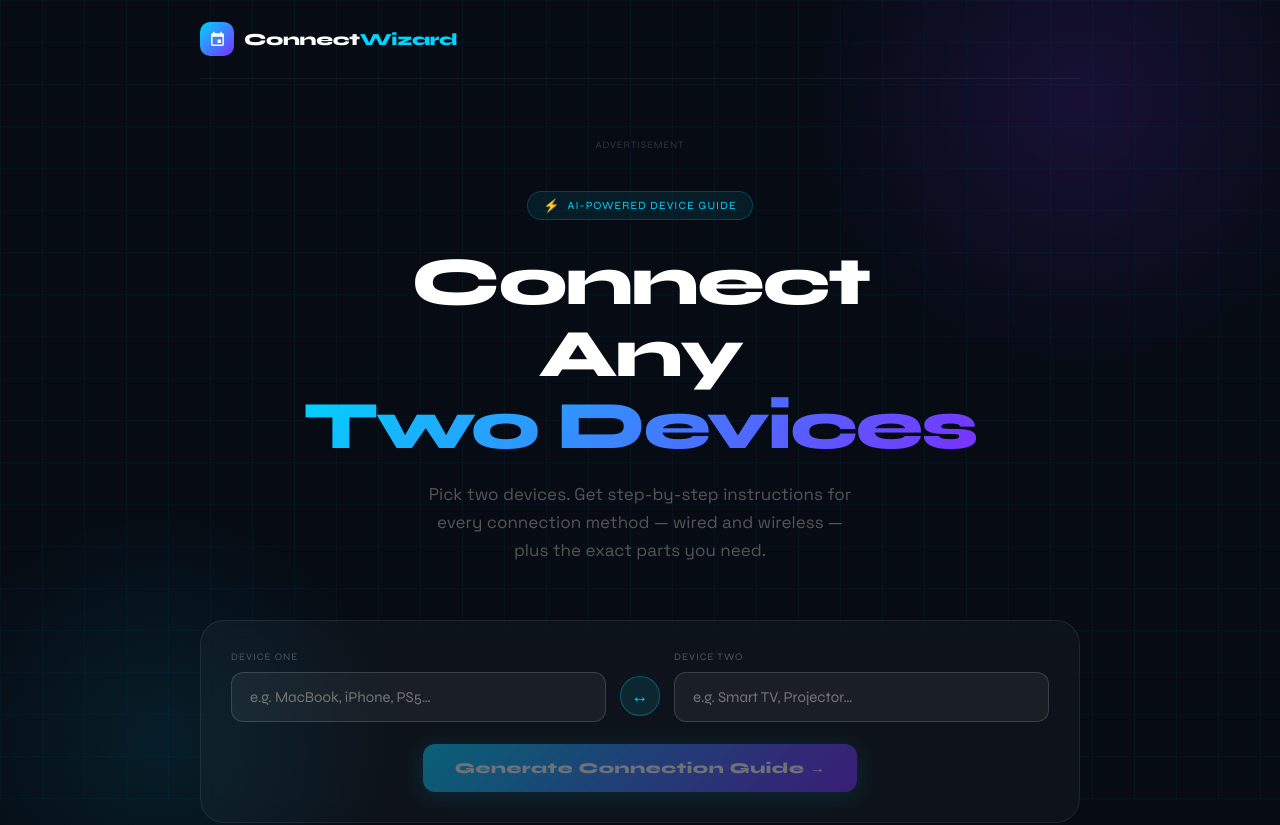
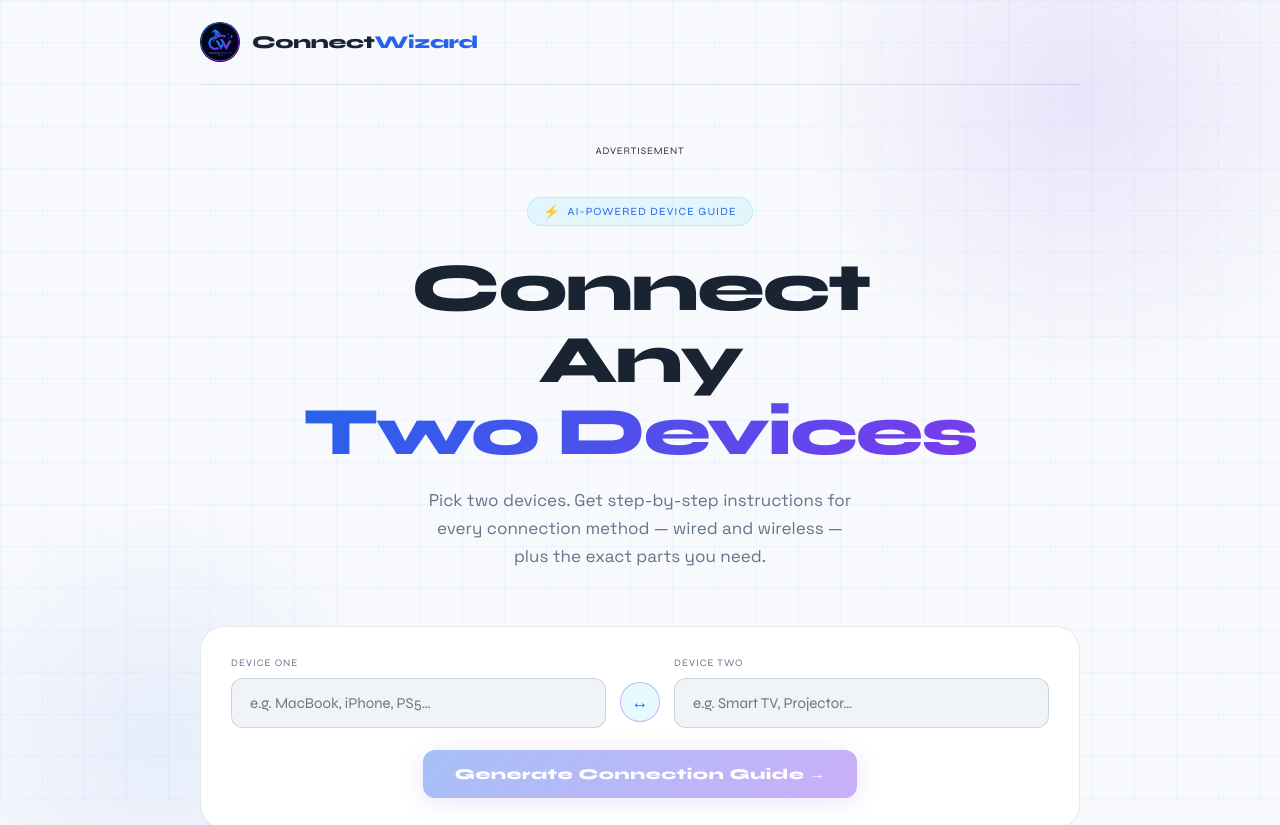
Before and after one commit to jonathondb/connectwizard, a React (Vite) app: page / in a window 1280 px wide. Shown: the top 825 px of the page. Built offline with nearby package versions, Linux system fonts and the light colour scheme.

Commit message:
Add files via upload

```diff
--- a/src/App.jsx
+++ b/src/App.jsx
@@ -91,26 +91,26 @@ function DeviceComboBox({ value, onChange, placeholder, excludeValue }) {
         onBlur={() => setTimeout(() => setOpen(false), 160)}
         placeholder={placeholder}
         style={{
-          width: "100%", background: "rgba(255,255,255,.05)",
-          border: "1.5px solid rgba(255,255,255,.15)", borderRadius: "12px",
-          padding: "15px 18px", color: "#fff", fontFamily: "'Syne',sans-serif",
+          width: "100%", background: "#F0F3F8",
+          border: "1.5px solid rgba(26,35,50,.15)", borderRadius: "12px",
+          padding: "15px 18px", color: "#1A2332", fontFamily: "'Syne',sans-serif",
           fontSize: "15px", outline: "none", boxSizing: "border-box",
           transition: "border-color .2s",
         }}
-        onFocus={e => { e.target.style.borderColor="#00D4FF"; setOpen(true); }}
+        onFocus={e => { e.target.style.borderColor="#2563EB"; setOpen(true); }}
         onBlur={e => { e.target.style.borderColor="rgba(255,255,255,.15)"; }}
       />
       {open && filtered.length > 0 && (
         <div style={{
           position: "absolute", top: "calc(100% + 6px)", left: 0, right: 0,
-          background: "#0F1923", border: "1.5px solid rgba(0,212,255,.3)",
+          background: "#FFFFFF", border: "1.5px solid rgba(124,58,237,.35)",
           borderRadius: "12px", maxHeight: "200px", overflowY: "auto", zIndex: 200,
           boxShadow: "0 12px 40px rgba(0,0,0,.6)",
         }}>
           {filtered.map(d => (
             <div key={d}
               onMouseDown={() => { onChange(d); setSearch(""); setOpen(false); }}
-              style={{ padding: "11px 18px", cursor: "pointer", color: "#bbb",
+              style={{ padding: "11px 18px", cursor: "pointer", color: "#4A5568",
                 fontFamily: "'Syne',sans-serif", fontSize: "14px",
                 transition: "background .1s, color .1s" }}
               onMouseEnter={e=>{e.currentTarget.style.background="rgba(0,212,255,.1)";e.currentTarget.style.color="#fff";}}
@@ -134,10 +134,10 @@ function EmailModal({ onSuccess }) {
   const isValid = name.trim().length > 1 && isValidEmail;
 
   const inputStyle = (hasError) => ({
-    width: "100%", background: "rgba(255,255,255,.05)",
+    width: "100%", background: "#F0F3F8",
     border: `1.5px solid ${hasError ? "#ff6b6b" : "rgba(255,255,255,.15)"}`,
     borderRadius: "12px", padding: "15px 18px",
-    color: "#fff", fontFamily: "'Syne',sans-serif", fontSize: "15px",
+    color: "#1A2332", fontFamily: "'Syne',sans-serif", fontSize: "15px",
     outline: "none", boxSizing: "border-box",
   });
 
@@ -169,14 +169,14 @@ function EmailModal({ onSuccess }) {
   return (
     <div style={{
       position: "fixed", inset: 0, zIndex: 999,
-      background: "rgba(7,12,20,.88)",
+      background: "rgba(20,30,48,.45)",
       backdropFilter: "blur(8px)",
       display: "flex", alignItems: "center", justifyContent: "center",
       padding: "20px",
     }}>
       <div style={{
-        background: "#0F1923",
-        border: "1px solid rgba(0,212,255,.3)",
+        background: "#FFFFFF",
+        border: "1px solid rgba(124,58,237,.35)",
         borderRadius: "24px", padding: "40px 36px",
         maxWidth: "440px", width: "100%",
         animation: "fadeUp .35s ease",
@@ -185,7 +185,7 @@ function EmailModal({ onSuccess }) {
         {/* Icon */}
         <div style={{
           width: "56px", height: "56px", borderRadius: "16px",
-          background: "linear-gradient(135deg,#00D4FF,#7B2FFF)",
+          background: "linear-gradient(135deg,#2563EB,#7C3AED)",
           display: "flex", alignItems: "center", justifyContent: "center",
           marginBottom: "24px",
         }}>
@@ -196,7 +196,7 @@ function EmailModal({ onSuccess }) {
 
         <h2 style={{
           fontFamily: "'Syne',sans-serif", fontWeight: "800", fontSize: "24px",
-          color: "#fff", marginBottom: "10px", lineHeight: 1.2,
+          color: "#1A2332", marginBottom: "10px", lineHeight: 1.2,
         }}>
           Get Your Free Connection Guide
         </h2>
@@ -209,7 +209,7 @@ function EmailModal({ onSuccess }) {
 
         {/* Name input */}
         <label style={{ fontFamily: "'Syne',sans-serif", fontSize: "10px",
-          color: "#555", letterSpacing: ".1em", textTransform: "uppercase",
+          color: "#64748B", letterSpacing: ".1em", textTransform: "uppercase",
           display: "block", marginBottom: "8px" }}>First Name</label>
         <input
           type="text"
@@ -219,13 +219,13 @@ function EmailModal({ onSuccess }) {
           placeholder="John"
           autoFocus
           style={{ ...inputStyle(error && !name.trim()), marginBottom: "14px" }}
-          onFocus={e => e.target.style.borderColor="#00D4FF"}
+          onFocus={e => e.target.style.borderColor="#2563EB"}
           onBlur={e => e.target.style.borderColor="rgba(255,255,255,.15)"}
         />
 
         {/* Email input */}
         <label style={{ fontFamily: "'Syne',sans-serif", fontSize: "10px",
-          color: "#555", letterSpacing: ".1em", textTransform: "uppercase",
+          color: "#64748B", letterSpacing: ".1em", textTransform: "uppercase",
           display: "block", marginBottom: "8px" }}>Email Address</label>
         <input
           type="email"
@@ -234,7 +234,7 @@ function EmailModal({ onSuccess }) {
           onKeyDown={e => e.key === "Enter" && handleSubmit()}
           placeholder="you@email.com"
           style={{ ...inputStyle(error && !isValidEmail), marginBottom: "8px" }}
-          onFocus={e => e.target.style.borderColor="#00D4FF"}
+          onFocus={e => e.target.style.borderColor="#2563EB"}
           onBlur={e => e.target.style.borderColor="rgba(255,255,255,.15)"}
         />
 
@@ -248,13 +248,13 @@ function EmailModal({ onSuccess }) {
           onClick={handleSubmit}
           disabled={loading}
           style={{
-            width: "100%", background: "linear-gradient(135deg,#00D4FF,#7B2FFF)",
+            width: "100%", background: "linear-gradient(135deg,#2563EB,#7C3AED)",
             border: "none", borderRadius: "12px", color: "#fff",
             fontFamily: "'Syne',sans-serif", fontWeight: "800", fontSize: "15px",
             padding: "16px", cursor: loading ? "not-allowed" : "pointer",
             marginTop: "8px", letterSpacing: "0.04em",
             opacity: loading ? .7 : 1, transition: "opacity .2s, transform .15s",
-            boxShadow: "0 4px 24px rgba(0,212,255,.3)",
+            boxShadow: "0 4px 24px rgba(124,58,237,.35)",
           }}
           onMouseEnter={e=>{ if(!loading) e.currentTarget.style.transform="translateY(-1px)"; }}
           onMouseLeave={e=>{ e.currentTarget.style.transform="translateY(0)"; }}
@@ -264,7 +264,7 @@ function EmailModal({ onSuccess }) {
 
         <p style={{
           fontFamily: "'Space Grotesk',sans-serif", fontSize: "11px",
-          color: "#444", textAlign: "center", marginTop: "16px", lineHeight: 1.5,
+          color: "#94A3B8", textAlign: "center", marginTop: "16px", lineHeight: 1.5,
         }}>
           🔒 No spam, ever. Unsubscribe anytime.<br/>
           By continuing you agree to our Privacy Policy.
@@ -279,7 +279,7 @@ function ConnectionResult({ result }) {
   if (!result) return null;
   return (
     <div style={{
-      background: "rgba(255,255,255,.03)",
+      background: "#FFFFFF",
       border: "1px solid rgba(0,212,255,.2)",
       borderRadius: "20px", padding: "32px", marginTop: "32px",
       animation: "fadeUp .4s ease",
@@ -287,33 +287,33 @@ function ConnectionResult({ result }) {
       <div style={{ marginBottom: "24px" }}>
         <div style={{
           display: "inline-flex", alignItems: "center", gap: "8px",
-          background: "rgba(0,212,255,.1)", border: "1px solid rgba(0,212,255,.3)",
+          background: "rgba(0,212,255,.1)", border: "1px solid rgba(124,58,237,.35)",
           borderRadius: "100px", padding: "6px 16px", marginBottom: "14px",
         }}>
           <div style={{ width: "8px", height: "8px", borderRadius: "50%",
-            background: "#00D4FF", animation: "pulse 2s infinite" }} />
+            background: "#2563EB", animation: "pulse 2s infinite" }} />
           <span style={{ fontFamily: "'Syne',sans-serif", fontSize: "11px",
-            color: "#00D4FF", letterSpacing: "0.1em", textTransform: "uppercase" }}>
+            color: "#2563EB", letterSpacing: "0.1em", textTransform: "uppercase" }}>
             Connection Guide
           </span>
         </div>
         <h2 style={{ fontFamily: "'Syne',sans-serif", fontSize: "20px",
-          fontWeight: "800", color: "#fff", margin: 0 }}>
+          fontWeight: "800", color: "#1A2332", margin: 0 }}>
           {result.deviceA} ↔ {result.deviceB}
         </h2>
       </div>
 
       {result.methods?.map((method, i) => (
         <div key={i} style={{
-          background: "rgba(255,255,255,.03)",
-          border: "1px solid rgba(255,255,255,.07)",
+          background: "#FFFFFF",
+          border: "1px solid rgba(26,35,50,.10)",
           borderRadius: "16px", padding: "22px", marginBottom: "14px",
         }}>
           {/* Method header */}
           <div style={{ display: "flex", alignItems: "center", gap: "12px", marginBottom: "16px" }}>
             <div style={{
               background: method.type === "wireless"
-                ? "linear-gradient(135deg,#7B2FFF,#00D4FF)"
+                ? "linear-gradient(135deg,#7C3AED,#2563EB)"
                 : "linear-gradient(135deg,#FF6B35,#FFB347)",
               borderRadius: "10px", padding: "8px",
               display: "flex", alignItems: "center", justifyContent: "center", flexShrink: 0,
@@ -325,10 +325,10 @@ function ConnectionResult({ result }) {
             </div>
             <div>
               <div style={{ fontFamily: "'Syne',sans-serif", fontWeight: "700",
-                color: "#fff", fontSize: "15px" }}>{method.name}</div>
+                color: "#1A2332", fontSize: "15px" }}>{method.name}</div>
               <div style={{ fontSize: "11px", textTransform: "uppercase",
                 letterSpacing: "0.08em",
-                color: method.type === "wireless" ? "#7B2FFF" : "#FF6B35" }}>
+                color: method.type === "wireless" ? "#7C3AED" : "#FF6B35" }}>
                 {method.type === "wireless" ? "⚡ Wireless" : "🔌 Wired"}
               </div>
             </div>
@@ -339,14 +339,14 @@ function ConnectionResult({ result }) {
             <div key={si} style={{ display: "flex", gap: "12px",
               marginBottom: "10px", alignItems: "flex-start" }}>
               <div style={{
-                background: "rgba(0,212,255,.15)", color: "#00D4FF",
+                background: "rgba(0,212,255,.15)", color: "#2563EB",
                 borderRadius: "8px", width: "26px", height: "26px",
                 display: "flex", alignItems: "center", justifyContent: "center",
                 fontFamily: "'Syne',sans-serif", fontWeight: "800",
                 fontSize: "12px", flexShrink: 0, marginTop: "2px",
               }}>{si + 1}</div>
               <p style={{ fontFamily: "'Space Grotesk',sans-serif",
-                fontSize: "14px", color: "#bbb", margin: 0, lineHeight: 1.6 }}>{step}</p>
+                fontSize: "14px", color: "#4A5568", margin: 0, lineHeight: 1.6 }}>{step}</p>
             </div>
           ))}
 
@@ -367,7 +367,7 @@ function ConnectionResult({ result }) {
                   justifyContent: "space-between", flexWrap: "wrap",
                   gap: "8px", marginBottom: pi < method.parts.length - 1 ? "10px" : "0" }}>
                   <span style={{ fontFamily: "'Space Grotesk',sans-serif",
-                    fontSize: "14px", color: "#ccc" }}>{part.name}</span>
+                    fontSize: "14px", color: "#475569" }}>{part.name}</span>
                   <AmazonButton query={part.searchQuery} label={part.name} />
                 </div>
               ))}
@@ -390,7 +390,7 @@ function ConnectionResult({ result }) {
           </div>
           {result.tips.map((tip, i) => (
             <p key={i} style={{ fontFamily: "'Space Grotesk',sans-serif",
-              fontSize: "13px", color: "#999",
+              fontSize: "13px", color: "#64748B",
               margin: i < result.tips.length - 1 ? "0 0 6px" : "0",
               lineHeight: 1.5 }}>• {tip}</p>
           ))}
@@ -425,10 +425,10 @@ function RequestGuide({ deviceA, deviceB }) {
     return (
       <div style={{ background: "rgba(0,212,255,.06)", border: "1px solid rgba(0,212,255,.25)",
         borderRadius: "14px", padding: "20px", marginTop: "20px", textAlign: "center" }}>
-        <p style={{ fontFamily: "'Syne',sans-serif", fontWeight: "700", color: "#00D4FF", fontSize: "15px" }}>
+        <p style={{ fontFamily: "'Syne',sans-serif", fontWeight: "700", color: "#2563EB", fontSize: "15px" }}>
           ✓ Thanks! We've logged your request.
         </p>
-        <p style={{ fontFamily: "'Space Grotesk',sans-serif", color: "#888", fontSize: "13px", marginTop: "6px" }}>
+        <p style={{ fontFamily: "'Space Grotesk',sans-serif", color: "#64748B", fontSize: "13px", marginTop: "6px" }}>
           Popular requests get turned into full step-by-step guides.
         </p>
       </div>
@@ -436,12 +436,12 @@ function RequestGuide({ deviceA, deviceB }) {
   }
 
   return (
-    <div style={{ background: "rgba(255,255,255,.03)", border: "1px solid rgba(255,255,255,.08)",
+    <div style={{ background: "#FFFFFF", border: "1px solid rgba(26,35,50,.10)",
       borderRadius: "14px", padding: "22px", marginTop: "20px" }}>
-      <p style={{ fontFamily: "'Syne',sans-serif", fontWeight: "700", color: "#fff", fontSize: "15px", marginBottom: "6px" }}>
+      <p style={{ fontFamily: "'Syne',sans-serif", fontWeight: "700", color: "#1A2332", fontSize: "15px", marginBottom: "6px" }}>
         Want this as a permanent, detailed guide?
       </p>
-      <p style={{ fontFamily: "'Space Grotesk',sans-serif", color: "#888", fontSize: "13px", marginBottom: "14px" }}>
+      <p style={{ fontFamily: "'Space Grotesk',sans-serif", color: "#64748B", fontSize: "13px", marginBottom: "14px" }}>
         Request a full {deviceA} → {deviceB} guide. Add your email and we'll notify you when it's live (optional).
       </p>
       <div style={{ display: "flex", gap: "10px", flexWrap: "wrap" }}>
@@ -450,14 +450,14 @@ function RequestGuide({ deviceA, deviceB }) {
           value={email}
           onChange={(e) => setEmail(e.target.value)}
           placeholder="you@email.com (optional)"
-          style={{ flex: "1 1 200px", background: "rgba(255,255,255,.05)",
-            border: "1.5px solid rgba(255,255,255,.15)", borderRadius: "10px",
-            padding: "12px 16px", color: "#fff", fontFamily: "'Syne',sans-serif", fontSize: "14px", outline: "none" }}
+          style={{ flex: "1 1 200px", background: "#F0F3F8",
+            border: "1.5px solid rgba(26,35,50,.15)", borderRadius: "10px",
+            padding: "12px 16px", color: "#1A2332", fontFamily: "'Syne',sans-serif", fontSize: "14px", outline: "none" }}
         />
         <button
           onClick={submit}
           disabled={sending}
-          style={{ background: "linear-gradient(135deg,#00D4FF,#7B2FFF)", border: "none",
+          style={{ background: "linear-gradient(135deg,#2563EB,#7C3AED)", border: "none",
             borderRadius: "10px", color: "#fff", fontFamily: "'Syne',sans-serif", fontWeight: "800",
             fontSize: "14px", padding: "12px 22px", cursor: sending ? "default" : "pointer",
             opacity: sending ? 0.6 : 1, whiteSpace: "nowrap" }}>
@@ -548,39 +548,39 @@ export default function App() {
       <style>{`
         @import url('https://fonts.googleapis.com/css2?family=Syne:wght@400;600;700;800&family=Space+Grotesk:wght@300;400;500;600&display=swap');
         *{box-sizing:border-box;margin:0;padding:0;}
-        body{background:#070C14;min-height:100vh;font-family:'Space Grotesk',sans-serif;}
+        body{background:#F7F9FC;min-height:100vh;font-family:'Space Grotesk',sans-serif;}
         ::-webkit-scrollbar{width:5px;}
-        ::-webkit-scrollbar-track{background:#070C14;}
-        ::-webkit-scrollbar-thumb{background:rgba(0,212,255,.3);border-radius:3px;}
+        ::-webkit-scrollbar-track{background:#F7F9FC;}
+        ::-webkit-scrollbar-thumb{background:rgba(124,58,237,.35);border-radius:3px;}
         @keyframes fadeUp{from{opacity:0;transform:translateY(18px)}to{opacity:1;transform:translateY(0)}}
         @keyframes pulse{0%,100%{opacity:1}50%{opacity:.4}}
         @keyframes spin{from{transform:rotate(0deg)}to{transform:rotate(360deg)}}
         .grid-bg{
           position:fixed;inset:0;pointer-events:none;
-          background-image:linear-gradient(rgba(0,212,255,.035) 1px,transparent 1px),
-            linear-gradient(90deg,rgba(0,212,255,.035) 1px,transparent 1px);
+          background-image:linear-gradient(rgba(37,99,235,.04) 1px,transparent 1px),
+            linear-gradient(90deg,rgba(37,99,235,.04) 1px,transparent 1px);
           background-size:42px 42px;
         }
         .orb1{position:fixed;top:-180px;right:-80px;width:560px;height:560px;
-          background:radial-gradient(circle,rgba(123,47,255,.14) 0%,transparent 70%);pointer-events:none;}
+          background:radial-gradient(circle,rgba(124,58,237,.10) 0%,transparent 70%);pointer-events:none;}
         .orb2{position:fixed;bottom:-180px;left:-80px;width:480px;height:480px;
-          background:radial-gradient(circle,rgba(0,212,255,.09) 0%,transparent 70%);pointer-events:none;}
+          background:radial-gradient(circle,rgba(37,99,235,.08) 0%,transparent 70%);pointer-events:none;}
         .gen-btn{
-          background:linear-gradient(135deg,#00D4FF,#7B2FFF);border:none;border-radius:12px;
+          background:linear-gradient(135deg,#2563EB,#7C3AED);border:none;border-radius:12px;
           color:#fff;font-family:'Syne',sans-serif;font-weight:800;font-size:15px;
           padding:15px 32px;cursor:pointer;letter-spacing:.04em;
-          box-shadow:0 4px 24px rgba(0,212,255,.3);transition:transform .2s,box-shadow .2s,opacity .2s;
+          box-shadow:0 4px 24px rgba(124,58,237,.35);transition:transform .2s,box-shadow .2s,opacity .2s;
           white-space:nowrap;
         }
         .gen-btn:hover:not(:disabled){transform:translateY(-2px);box-shadow:0 8px 32px rgba(0,212,255,.45);}
         .gen-btn:disabled{opacity:.4;cursor:not-allowed;}
         .chip{
-          background:rgba(255,255,255,.04);border:1px solid rgba(255,255,255,.1);
+          background:#FFFFFF;border:1px solid rgba(26,35,50,.12);
           border-radius:100px;padding:7px 15px;color:#777;
           font-family:'Space Grotesk',sans-serif;font-size:12px;cursor:pointer;
           transition:all .2s;
         }
-        .chip:hover{background:rgba(0,212,255,.08);border-color:rgba(0,212,255,.3);color:#00D4FF;}
+        .chip:hover{background:rgba(0,212,255,.08);border-color:rgba(124,58,237,.35);color:#2563EB;}
       `}</style>
 
       {/* Background */}
@@ -595,29 +595,22 @@ export default function App() {
         <nav style={{
           display: "flex", alignItems: "center", justifyContent: "space-between",
           padding: "22px 0", maxWidth: "880px", margin: "0 auto",
-          borderBottom: "1px solid rgba(255,255,255,.06)", marginBottom: "60px",
+          borderBottom: "1px solid rgba(26,35,50,.08)", marginBottom: "60px",
         }}>
-          <div style={{ display: "flex", alignItems: "center", gap: "10px" }}>
-            <div style={{
-              width: "34px", height: "34px",
-              background: "linear-gradient(135deg,#00D4FF,#7B2FFF)",
-              borderRadius: "10px", display: "flex", alignItems: "center", justifyContent: "center",
-            }}>
-              <svg width="17" height="17" viewBox="0 0 24 24" fill="white">
-                <path d="M17 12h-5v5h5v-5zM16 1v2H8V1H6v2H5C3.89 3 3 3.9 3 5v14c0 1.1.89 2 2 2h14c1.1 0 2-.9 2-2V5c0-1.1-.9-2-2-2h-1V1h-2zm3 18H5V8h14v11z"/>
-              </svg>
-            </div>
+          <div style={{ display: "flex", alignItems: "center", gap: "12px" }}>
+            <img src="/logo.png" alt="ConnectWizard logo" width="40" height="40"
+              style={{ borderRadius: "50%", display: "block" }} />
             <span style={{ fontFamily: "'Syne',sans-serif", fontWeight: "800",
-              fontSize: "17px", color: "#fff", letterSpacing: "-.02em" }}>
-              Connect<span style={{ color: "#00D4FF" }}>Wizard</span>
+              fontSize: "18px", color: "#1A2332", letterSpacing: "-.02em" }}>
+              Connect<span style={{ color: "#2563EB" }}>Wizard</span>
             </span>
           </div>
           {userEmail && (
             <div style={{ display: "flex", alignItems: "center", gap: "8px" }}>
               <div style={{ width: "8px", height: "8px", borderRadius: "50%",
-                background: "#00D4FF", animation: "pulse 2s infinite" }} />
+                background: "#2563EB", animation: "pulse 2s infinite" }} />
               <span style={{ fontFamily: "'Space Grotesk',sans-serif",
-                fontSize: "12px", color: "#555" }}>
+                fontSize: "12px", color: "#64748B" }}>
                 {userName ? `Hey, ${userName} 👋` : userEmail}
               </span>
             </div>
@@ -639,7 +632,7 @@ export default function App() {
           }}>
             <span style={{ fontSize: "13px" }}>⚡</span>
             <span style={{ fontFamily: "'Syne',sans-serif", fontSize: "11px",
-              color: "#00D4FF", letterSpacing: ".1em", textTransform: "uppercase" }}>
+              color: "#2563EB", letterSpacing: ".1em", textTransform: "uppercase" }}>
               AI-Powered Device Guide
             </span>
           </div>
@@ -647,17 +640,17 @@ export default function App() {
           <h1 style={{
             fontFamily: "'Syne',sans-serif",
             fontSize: "clamp(38px,7vw,68px)", fontWeight: "800",
-            color: "#fff", lineHeight: 1.06, letterSpacing: "-.03em", marginBottom: "18px",
+            color: "#1A2332", lineHeight: 1.06, letterSpacing: "-.03em", marginBottom: "18px",
           }}>
             Connect Any<br />
-            <span style={{ background: "linear-gradient(135deg,#00D4FF,#7B2FFF)",
+            <span style={{ background: "linear-gradient(135deg,#2563EB,#7C3AED)",
               WebkitBackgroundClip: "text", WebkitTextFillColor: "transparent" }}>
               Two Devices
             </span>
           </h1>
 
           <p style={{ fontFamily: "'Space Grotesk',sans-serif", fontSize: "17px",
-            color: "#555", lineHeight: 1.65, maxWidth: "440px", margin: "0 auto" }}>
+            color: "#64748B", lineHeight: 1.65, maxWidth: "440px", margin: "0 auto" }}>
             Pick two devices. Get step-by-step instructions for every connection method — wired and wireless — plus the exact parts you need.
           </p>
         </div>
@@ -665,8 +658,8 @@ export default function App() {
         {/* ── SEARCH BOX ── */}
         <div style={{
           maxWidth: "880px", margin: "0 auto",
-          background: "rgba(255,255,255,.03)",
-          border: "1px solid rgba(255,255,255,.08)",
+          background: "#FFFFFF",
+          border: "1px solid rgba(26,35,50,.10)",
           borderRadius: "24px", padding: "30px",
           backdropFilter: "blur(10px)", animation: "fadeUp .7s ease",
         }}>
@@ -676,7 +669,7 @@ export default function App() {
           }}>
             <div>
               <label style={{ fontFamily: "'Syne',sans-serif", fontSize: "10px",
-                color: "#555", letterSpacing: ".1em", textTransform: "uppercase",
+                color: "#64748B", letterSpacing: ".1em", textTransform: "uppercase",
                 display: "block", marginBottom: "9px" }}>Device One</label>
               <DeviceComboBox value={deviceA} onChange={setDeviceA}
                 placeholder="e.g. MacBook, iPhone, PS5…" excludeValue={deviceB} />
@@ -686,16 +679,16 @@ export default function App() {
               justifyContent: "center", marginTop: "19px" }}>
               <div style={{
                 width: "40px", height: "40px",
-                background: "rgba(0,212,255,.1)", border: "1px solid rgba(0,212,255,.3)",
+                background: "rgba(0,212,255,.1)", border: "1px solid rgba(124,58,237,.35)",
                 borderRadius: "50%", display: "flex", alignItems: "center",
-                justifyContent: "center", color: "#00D4FF", fontSize: "17px",
+                justifyContent: "center", color: "#2563EB", fontSize: "17px",
                 fontWeight: "700", flexShrink: 0,
               }}>↔</div>
             </div>
 
             <div>
               <label style={{ fontFamily: "'Syne',sans-serif", fontSize: "10px",
-                color: "#555", letterSpacing: ".1em", textTransform: "uppercase",
+                color: "#64748B", letterSpacing: ".1em", textTransform: "uppercase",
                 display: "block", marginBottom: "9px" }}>Device Two</label>
               <DeviceComboBox value={deviceB} onChange={setDeviceB}
                 placeholder="e.g. Smart TV, Projector…" excludeValue={deviceA} />
@@ -776,7 +769,7 @@ export default function App() {
         {/* ── FOOTER ── */}
         <div style={{
           maxWidth: "880px", margin: "48px auto 0", textAlign: "center",
-          borderTop: "1px solid rgba(255,255,255,.05)", paddingTop: "28px",
+          borderTop: "1px solid rgba(26,35,50,.08)", paddingTop: "28px",
         }}>
           <p style={{ fontFamily: "'Space Grotesk',sans-serif", fontSize: "11px",
             color: "#2e2e2e", lineHeight: 1.7 }}>
--- a/src/index.css
+++ b/src/index.css
@@ -9,8 +9,8 @@ html {
 }
 
 body {
-  background: #070C14;
-  color: #fff;
+  background: #F7F9FC;
+  color: #1A2332;
   min-height: 100vh;
   -webkit-font-smoothing: antialiased;
   -moz-osx-font-smoothing: grayscale;
```
